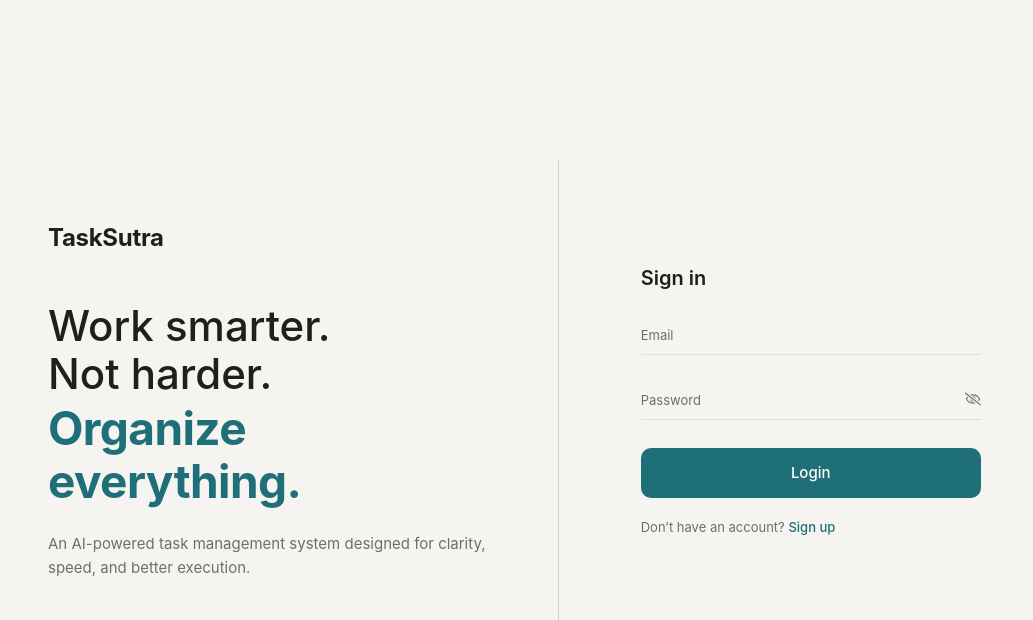
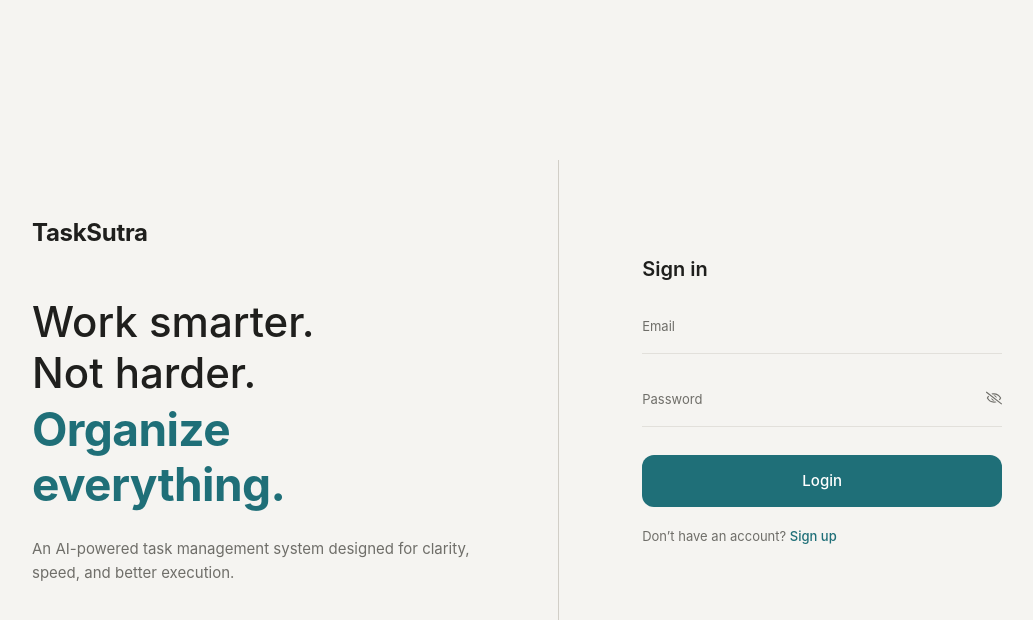
Before and after one commit to virendrasuryawanshi09/TaskSutra, a React (Vite) app in the folder frontend/: page /login in a window 1280 px wide. Shown: the top 620 px of the page, without its empty margins (82-1115 px from the left). Built offline with nearby package versions, Linux system fonts and the light colour scheme.

Commit message:
fix: update react_jsx-runtime imports and source maps for improved compatibility

```diff
--- a/frontend/package.json
+++ b/frontend/package.json
@@ -17,6 +17,7 @@
     "multer": "^2.1.1",
     "react": "^19.2.0",
     "react-dom": "^19.2.0",
+    "react-hot-toast": "^2.6.0",
     "react-icons": "^5.6.0",
     "react-router-dom": "^7.13.1",
     "tailwindcss": "^4.2.1"
--- a/frontend/src/App.jsx
+++ b/frontend/src/App.jsx
@@ -1,9 +1,10 @@
 import React from 'react'
+import { Toaster } from "react-hot-toast";
 import {
   BrowserRouter as Router,
   Routes,
   Route,
-}from "react-router-dom"
+} from "react-router-dom"
 import Dashboard from "./pages/Admin/Dashboard"
 import ManageTasks from "./pages/Admin/ManageTasks"
 import CreateTask from "./pages/Admin/CreateTask"
@@ -18,21 +19,39 @@ import ViewTaskDetails from './pages/User/ViewTaskDetails'
 const App = () => {
   return (
     <div>
+      <Toaster
+        position="top-right"
+        containerStyle={{
+          top: 20,
+          right: 20,
+          left: 20,
+        }}
+        toastOptions={{
+          duration: 3000,
+          style: {
+            background: "#1F1F1D",
+            color: "#fff",
+            borderRadius: "10px",
+            padding: "12px 16px",
+            fontSize: "14px",
+          },
+        }}
+      />
       <Router>
         <Routes>
           <Route path="/login" element={<Login />} />
           <Route path="/signup" element={<SignUp />} />
 
           {/* Admin */}
-          <Route element={<PrivateRoute allowedRoles={["admin"]}/>}>
+          <Route element={<PrivateRoute allowedRoles={["admin"]} />}>
             <Route path="/admin/dashboard" element={<Dashboard />} />
-            <Route path="/admin/tasks" element={<ManageTasks/>} />
-            <Route path="/admin/create-task" element={<CreateTask/>} />
-            <Route path="/admin/users" element={<ManageUsers/>} />
+            <Route path="/admin/tasks" element={<ManageTasks />} />
+            <Route path="/admin/create-task" element={<CreateTask />} />
+            <Route path="/admin/users" element={<ManageUsers />} />
           </Route>
 
-           {/* User */}
-          <Route element={<PrivateRoute allowedRoles={["asmin"]}/>}>
+          {/* User */}
+          <Route element={<PrivateRoute allowedRoles={["user"]} />}>
             <Route path="/user/dashboard" element={<UserDashboard />} />
             <Route path="/user/my-tasks" element={<MyTasks />} />
             <Route path="/user/task-details/:id" element={<ViewTaskDetails />} />
--- a/frontend/src/components/input/ProfilePhotoSelector.jsx
+++ b/frontend/src/components/input/ProfilePhotoSelector.jsx
@@ -68,9 +68,13 @@ const ProfilePhotoSelector = ({ image, setImage }) => {
         onClick={onChooseFile}
         onDragOver={(e) => e.preventDefault()}
         onDrop={handleDrop}
-        className="relative w-24 h-24 rounded-full border border-gray-300 bg-gray-100 flex items-center justify-center cursor-pointer group transition-all duration-200 hover:shadow-md"
+        className="
+    relative w-24 h-24 rounded-full border border-gray-300 bg-gray-100
+    flex items-center justify-center cursor-pointer group
+    transition-all duration-300 ease-out
+    hover:shadow-md hover:scale-[1.03]
+  "
       >
-
         {/* INNER IMAGE WRAPPER (clip here instead) */}
         <div className="w-full h-full rounded-full overflow-hidden flex items-center justify-center">
           {previewUrl ? (
--- a/frontend/src/components/input/input.jsx
+++ b/frontend/src/components/input/input.jsx
@@ -18,9 +18,9 @@ const Input = ({ value, onChange, type, label }) => {
         onFocus={() => setIsFocused(true)}
         onBlur={() => setIsFocused(false)}
         className="
-          w-full border-b border-[#E2E0DB] bg-transparent py-2 text-sm outline-none
-          focus:border-[#1F6F78]
-        "
+          w-full border-b border-[#E2E0DB] bg-transparent py-3 text-sm outline-none
+          focus:border-[#1F6F78] transition-all duration-200
+          "
       />
 
       <label
@@ -39,8 +39,8 @@ const Input = ({ value, onChange, type, label }) => {
         <div
           className="absolute right-0 top-2 cursor-pointer text-[#6F6E69]"
           onClick={() => setShowPassword((prev) => !prev)}
-            >
-            {showPassword ? <FaRegEye /> : <FaRegEyeSlash />}
+        >
+          {showPassword ? <FaRegEye /> : <FaRegEyeSlash />}
         </div>
       )}
     </div>
--- a/frontend/src/components/layouts/AuthLayout.jsx
+++ b/frontend/src/components/layouts/AuthLayout.jsx
@@ -4,21 +4,21 @@ const AuthLayout = ({ children, title }) => {
   return (
     <div className="min-h-screen bg-[#F5F4F1] text-[#1F1F1D]">
 
-      <div className="max-w-[1100px] mx-auto grid md:grid-cols-[1.2fr_1fr] gap-[80px] min-h-screen items-center px-10 relative">
+      <div className="max-w-[1100px] mx-auto min-h-screen flex items-center justify-center px-6 md:grid md:grid-cols-[1.2fr_1fr] md:gap-[80px] relative">
 
         {/* Divider */}
         <div className="hidden md:block absolute left-1/2 top-[20%] bottom-[20%] w-px bg-[#D1CEC7]" />
 
         {/* LEFT */}
-        <div className="max-w-[460px]">
+        <div className="hidden md:block max-w-[460px]">
           <div className="text-[24px] font-bold mb-[46px] tracking-[-0.3px]">
             TaskSutra
           </div>
 
-          <div className="text-[42px] font-medium leading-[1.15]">
+          <div className="text-[28px] md:text-[42px] font-medium leading-[1.2]">
             Work smarter.<br />
             Not harder.<br />
-            <span className="block text-[46px] text-[#1F6F78] font-bold tracking-[-0.6px] mt-1">
+            <span className="block text-[32px] md:text-[46px] text-[#1F6F78] font-bold tracking-[-0.6px] mt-1">
               Organize everything.
             </span>
           </div>
@@ -30,7 +30,7 @@ const AuthLayout = ({ children, title }) => {
 
         {/* RIGHT */}
         <div className="flex justify-start">
-          <div className="w-full max-w-[340px]">
+          <div className="w-full max-w-[360px] mx-auto md:mx-0">
             <div className="text-[20px] font-semibold mb-[25px]">
               {title}
             </div>
--- a/frontend/src/pages/Auth/Login.jsx
+++ b/frontend/src/pages/Auth/Login.jsx
@@ -1,4 +1,5 @@
 import React, { useState } from "react";
+import toast from "react-hot-toast";
 import AuthLayout from "../../components/layouts/AuthLayout";
 import Input from "../../components/input/input.jsx";
 import { validateEmail } from "../../utils/helper";
@@ -12,6 +13,7 @@ const Login = () => {
   const [email, setEmail] = useState("");
   const [password, setPassword] = useState("");
   const [error, setError] = useState(null);
+  const [loading, setLoading] = useState(false);
 
   const handleLogin = async (e) => {
     e.preventDefault();
@@ -27,6 +29,7 @@ const Login = () => {
     }
 
     setError("");
+    setLoading(true);
 
     try {
       const response = await axiosInstance.post(API_PATHS.AUTH.LOGIN, {
@@ -36,8 +39,9 @@ const Login = () => {
 
       const { token, role } = response.data;
 
+      localStorage.setItem("token", token);
 
-      localStorage.setItem("token", token);
+      toast.success("Login successful");
 
       if (role === "admin") {
         navigate("/admin/dashboard");
@@ -46,11 +50,15 @@ const Login = () => {
       }
 
     } catch (error) {
-      if (error.response && error.response.data.message) {
-        setError(error.response.data.message);
-      } else {
-        setError("Something went wrong. Please try again.");
-      }
+      const message =
+        error.response?.data?.message || "Login failed. Please try again.";
+
+      setError(message);
+
+      toast.error(message);
+
+    } finally {
+      setLoading(false);
     }
   };
 
@@ -78,9 +86,17 @@ const Login = () => {
 
         <button
           type="submit"
-          className="w-full py-[14px] rounded-[10px] bg-[#1F6F78] text-white text-[15px] font-medium transition-all hover:bg-[#195A62] hover:-translate-y-[1px] active:scale-[0.98]"
+          disabled={loading}
+          className="
+            w-full py-[15px] rounded-[12px]
+            bg-[#1F6F78] text-white text-[15px] font-medium
+            transition-all duration-200
+            hover:bg-[#195A62] hover:-translate-y-[1px]
+            active:scale-[0.97]
+            disabled:opacity-70 disabled:cursor-not-allowed
+          "
         >
-          Login
+          {loading ? "Signing in..." : "Login"}
         </button>
 
         <div className="mt-5 text-[13px] text-[#6F6E69]">
```
Also changed, not shown: 2 other files (tests, documents, lock files or other folders).
